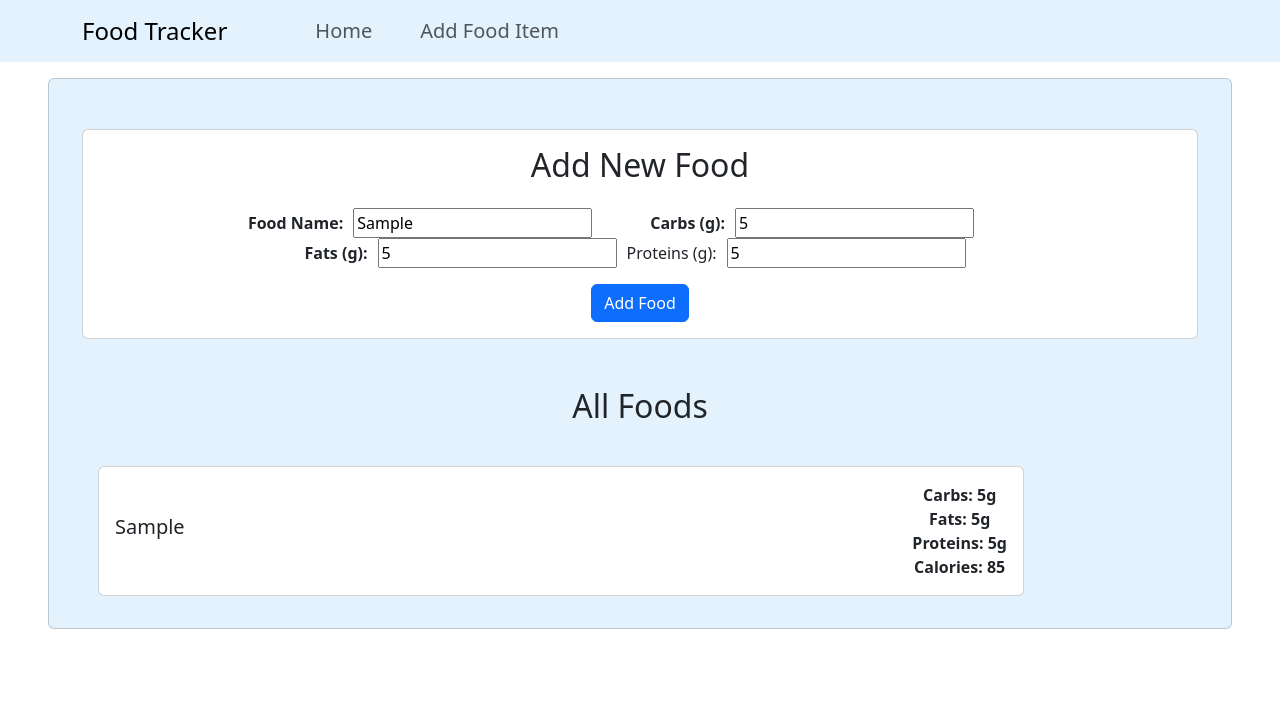
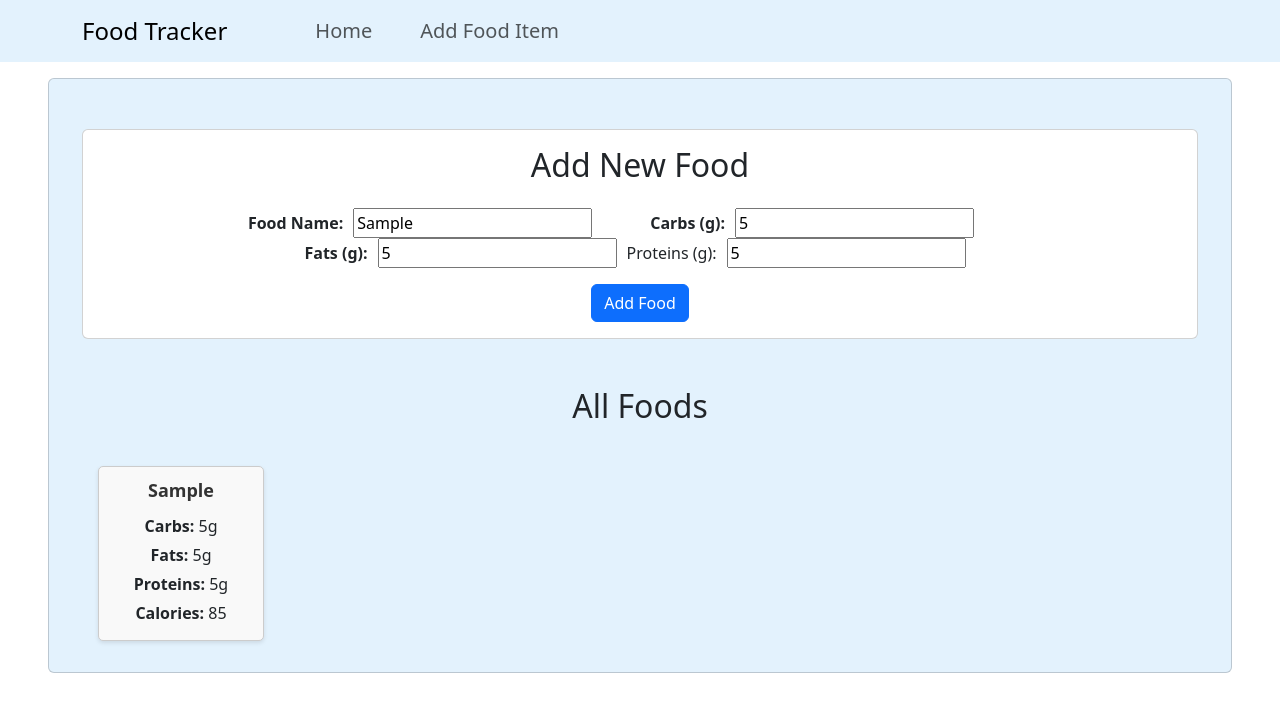
Before and after one commit to Dakota-Vikdal/our-macro-calculator, a React (Create React App) app: page /addfood in a window 1280 px wide. Both pictures are taken after typing "Sample", "5", "5", "5" into the empty fields and a click on the button "Add Food". Shown: the top 712 px of the page. Built offline with nearby package versions, Linux system fonts and the light colour scheme.

Commit message:
formatted the food cards again

```diff
--- a/src/components/FoodCard.js
+++ b/src/components/FoodCard.js
@@ -3,7 +3,7 @@ import FoodItem from './FoodItem'
 function FoodCard({food}) {
 
     const foodItem = food.map(foodObj => (
-        <div className='col-10 m-3'>
+        <div className='col-2 m-3'>
             <FoodItem {...foodObj}/>
         </div>
     ))
--- a/src/components/FoodContainer.js
+++ b/src/components/FoodContainer.js
@@ -1,7 +1,7 @@
 import FoodForm from './FoodForm'
 import FoodCard from './FoodCard'
 import { useState } from 'react'
-import { Card, CardBody } from 'react-bootstrap';
+import { Card } from 'react-bootstrap';
 
 function FoodContainer() {
 
--- a/src/components/FoodItem.css
+++ b/src/components/FoodItem.css
@@ -1,10 +1,30 @@
-.card-body {
+/* .card-body {
     display: flex;
-    justify-content: space-between; /* Space evenly between children */
+    justify-content: space-between;
   }
 
   @media (min-width: 768px) {
     .flex-md-row {
-      flex-direction: row !important; /* Override flex-direction for medium screens */
+      flex-direction: row !important;
     }
+  } */
+
+  .food-card {
+    border: 1px solid #ccc;
+    border-radius: 5px;
+    padding: 10px;
+    margin-bottom: 15px;
+    background-color: #f9f9f9;
+    box-shadow: 0 2px 4px rgba(0, 0, 0, 0.1);
   }
+
+  .food-card-header {
+    font-size: 18px;
+    font-weight: bold;
+    color: #333;
+    margin-bottom: 10px;
+  }
+
+  .food-card-body p {
+    margin-bottom: 5px;
+  }
--- a/src/components/FoodItem.js
+++ b/src/components/FoodItem.js
@@ -2,24 +2,36 @@
 function FoodItem({name, carbs, fats, proteins, calories}) {
 
     return(
-        <div className="card mb-3">
-        <div className="card-body d-flex flex-column flex-md-row align-items-md-center">
-          <h5 className="card-title">{name}</h5>
-          <div className="ml-md-auto">
-            <p className="card-text">
-              <strong>Carbs: {carbs}g</strong>
-              <br />
-              <strong>Fats: {fats}g</strong>
-              <br />
-              <strong>Proteins: {proteins}g</strong>
-              <br />
-              <strong>Calories: {calories}</strong>
-            </p>
-          </div>
-        </div>
+      <div className="food-card">
+      <div className="food-card-header">{name}</div>
+      <div className="food-card-body">
+        <p><strong>Carbs:</strong> {carbs}g</p>
+        <p><strong>Fats:</strong> {fats}g</p>
+        <p><strong>Proteins:</strong> {proteins}g</p>
+        <p><strong>Calories:</strong> {calories}</p>
       </div>
+    </div>
     )
 }
 
 
 export default FoodItem
+
+
+
+//   <div className="card mb-3">
+      //   <div className="card-body d-flex flex-column flex-md-row align-items-md-center">
+      //     <h5 className="card-title">{name}</h5>
+      //     <div className="ml-md-auto">
+      //       <p className="card-text">
+      //         <strong>Carbs: {carbs}g</strong>
+      //         <br />
+      //         <strong>Fats: {fats}g</strong>
+      //         <br />
+      //         <strong>Proteins: {proteins}g</strong>
+      //         <br />
+      //         <strong>Calories: {calories}</strong>
+      //       </p>
+      //     </div>
+      //   </div>
+      // </div>
```
